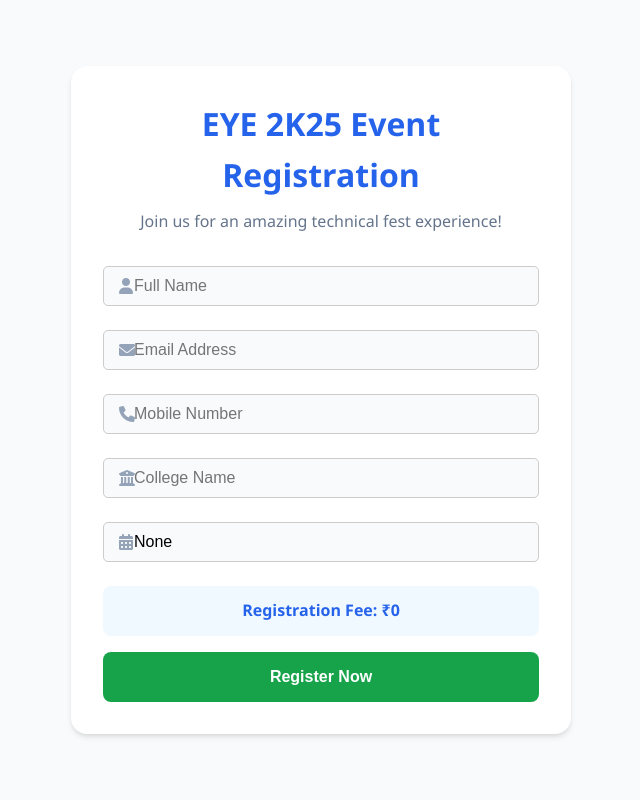
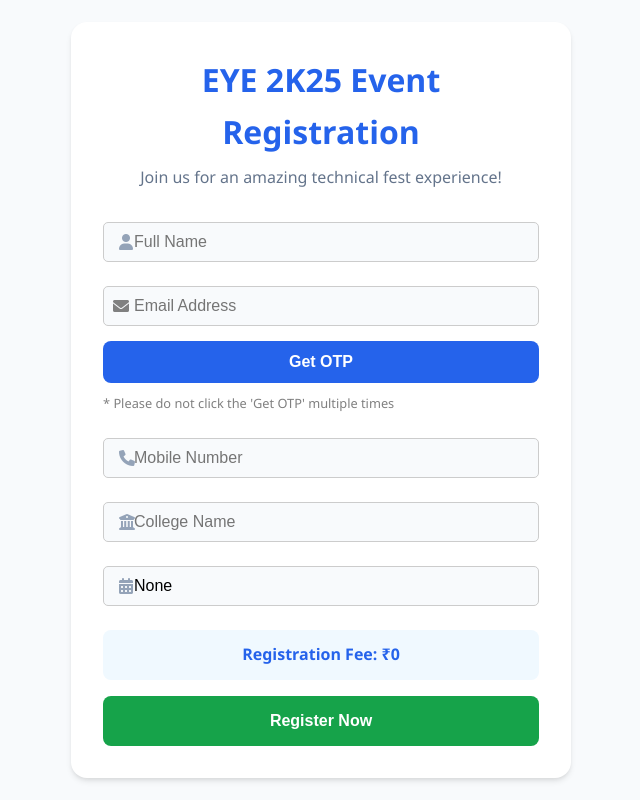
Before and after one commit to Sunilreddyyaparla/EYE2K25, a Flask app: page /registration in a window 1280 px wide. Shown: the whole page, without its empty margins (319-959 px from the left). Run offline with Flask 3, Linux system fonts and the light colour scheme.

Commit message:
Update registration.html

```diff
--- a/templates/registration.html
+++ b/templates/registration.html
@@ -25,10 +25,23 @@
             </div>
 
             <div class="form-group">
+                <div class="input-wrapper">
                     <i class="fas fa-envelope"></i>
-                <input type="email" name="email" id="email" class="input-field"
-                       placeholder="Email Address" required>
+                    <input type="email" name="email" id="email" class="input-field" placeholder="Email Address" required>
+                </div>
+                <button type="button" id="verifyEmail" class="verify-button">Get OTP</button>
+                <p class='note' style='font-size: 0.8rem; color: gray; margin-top: 5px;'>* Please do not click the 'Get OTP' multiple times</p>
                 <div class="error-message">Please enter a valid email address</div>
+            </div>
+
+            <div class="form-group otp-group" style="display:none;">
+                <div class="input-wrapper">
+                    <i class="fas fa-key"></i>
+                    <input type="text" id="otp" class="input-field" placeholder="Enter OTP" maxlength="6">
+                </div>
+                <button type="button" id="verifyOtp" class="verify-button">Submit OTP</button>
+                <p class='note' style='font-size: 0.8rem; color: gray; margin-top: 5px;'>* Please do not click multiple times</p>
+                <div id="otpMessage" class="error-message"></div>
             </div>
 
             <div class="form-group">
@@ -64,44 +77,78 @@
         </form>
     </div>
 
+    <script src="https://cdnjs.cloudflare.com/ajax/libs/jquery/3.7.1/jquery.min.js"></script>
     <script>
-        function updateFee() {
-            const eventSelect = document.getElementById("event");
-            const feeDisplay = document.getElementById("eventFee");
-            const selectedOption = eventSelect.options[eventSelect.selectedIndex];
-            const eventFee = selectedOption.getAttribute("data-fee");
+        $(document).ready(function() {
+            let otpVerified = false;
 
-            if (eventFee) {
-                feeDisplay.innerHTML = `Registration Fee: ₹${eventFee}`;
-                feeDisplay.classList.add('show');
+            function validateForm() {
+                let fullname = $('#fullname').val().trim();
+                let email = $('#email').val().trim();
+                let mobile = $('#mobile').val().trim();
+                let college = $('#college').val().trim();
+                let event = $('#event').val().trim();
+
+                let isValidName = /^[A-Za-z ]{3,50}$/.test(fullname);
+                let isValidEmail = /^[^\s@]+@[^\s@]+\.[^\s@]+$/.test(email);
+                let isValidMobile = /^[0-9]{10}$/.test(mobile);
+                let isValidCollege = college.length > 0;
+                let isValidEvent = event.length > 0;
+
+                if (isValidName && isValidEmail && isValidMobile && isValidCollege && isValidEvent && otpVerified) {
+                    $('.button').prop('disabled', false);
                 } else {
-                feeDisplay.classList.remove('show');
+                    $('.button').prop('disabled', true);
                 }
             }
 
-        // Form validation and submission handling
-        document.getElementById('registrationForm').addEventListener('submit', function(e) {
-            const button = this.querySelector('button[type="submit"]');
-            const loadingIcon = button.querySelector('.loading');
-            const buttonText = button.querySelector('span');
+            $('#fullname, #email, #mobile, #college, #event').on('input', validateForm);
 
-            // Show loading state
-            loadingIcon.style.display = 'inline-block';
-            buttonText.textContent = 'Processing...';
-            button.disabled = true;
+            $('#verifyEmail').click(function() {
+                let email = $('#email').val().trim();
+                if (email === "") {
+                    alert('Please enter your email first!');
+                    return;
+                }
 
-            // Submit form normally (since we're using server-side handling)
+                $('#verifyEmail').prop('disabled', true);
+
+                $.post('/send_otp', { email: email }, function(response) {
+                    alert(response.message);
+                    if (response.status === 'success') {
+                        $('.otp-group').show();
+                    }
+                }).fail(function() {
+                    alert('Failed to send OTP. Please try again.');
+                }).always(function() {
+                    $('#verifyEmail').prop('disabled', false);
+                });
             });
 
-        // Real-time validation
-        document.querySelectorAll('.input-field').forEach(input => {
-            input.addEventListener('input', function() {
-                const errorMessage = this.nextElementSibling;
-                if (this.validity.valid) {
-                    errorMessage.style.display = 'none';
+            $('#verifyOtp').click(function() {
+                let otp = $('#otp').val().trim();
+                if (otp === "") {
+                    alert('Please enter the OTP!');
+                    return;
+                }
+
+                $('#verifyOtp').prop('disabled', true);
+
+                $.post('/verify_otp', { otp: otp }, function(response) {
+                    $('#otpMessage').text(response.message).show();
+                    if (response.status === 'success') {
+                        otpVerified = true;
+                        $('#verifyEmail, #otp, #verifyOtp').prop('disabled', true);
+                        $('#otpMessage').css('color', 'green');
+                        validateForm(); // Check again if all inputs are valid
                     } else {
-                    errorMessage.style.display = 'block';
+                        $('#otpMessage').css('color', 'red');
                     }
+                }).fail(function() {
+                    alert('OTP verification failed. Please try again.');
+                }).always(function() {
+                    $('#verifyOtp').prop('disabled', false);
+                });
             });
         });
         </script>
```
Lines whose indentation alone changed are shown as unchanged.
